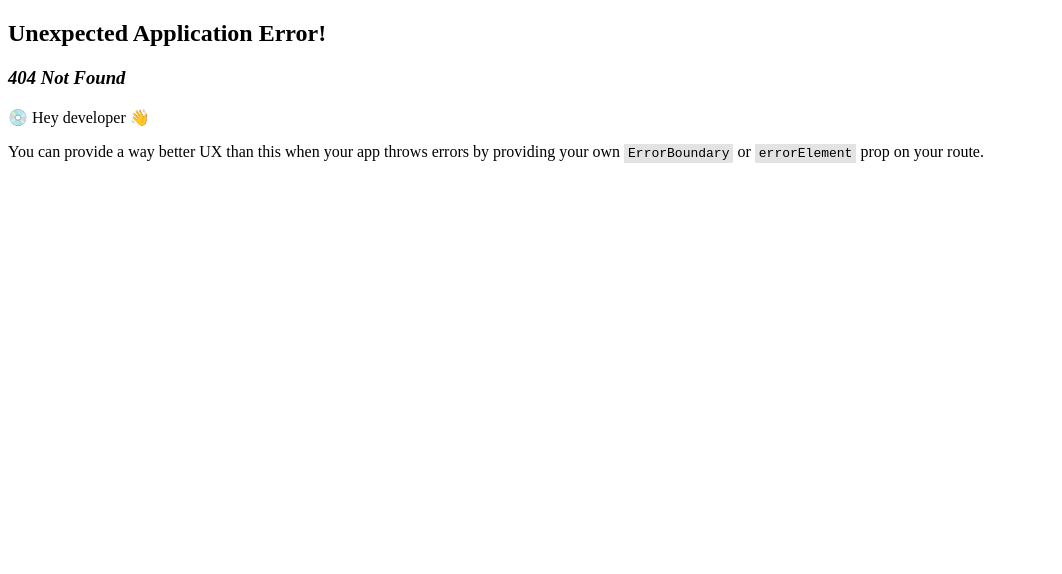
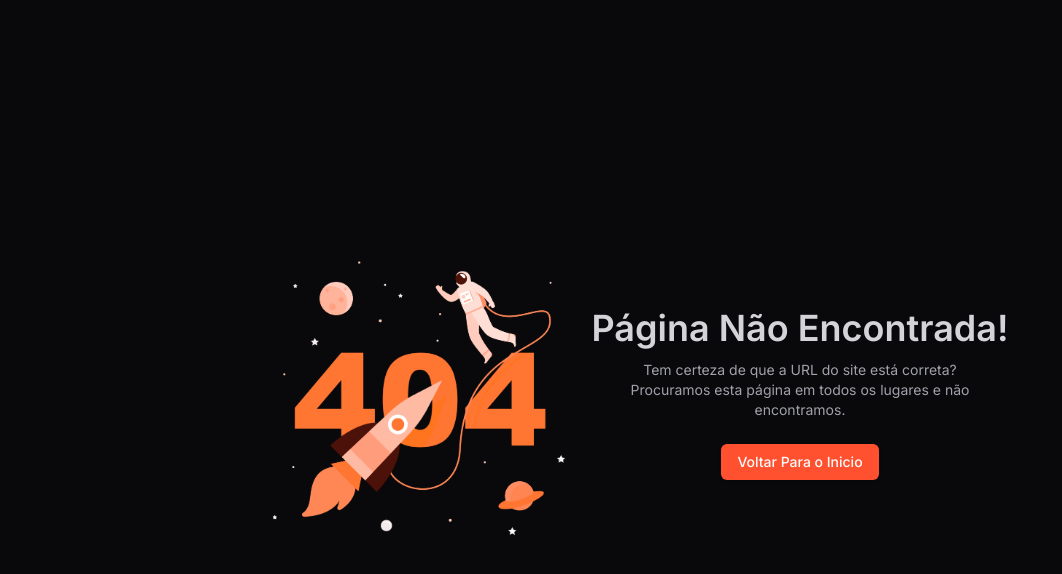
Before and after one commit to guisebastiao/lifeshots, a React (Vite) app: page / in a window 1280 px wide. Before the commit this address had no page. Shown: the top 574 px of the page, without its empty margins (0-1062 px from the left). Built offline with nearby package versions, Linux system fonts and the light colour scheme.

Commit message:
criado a rota not found

```diff
--- a/package.json
+++ b/package.json
@@ -11,6 +11,7 @@
   },
   "dependencies": {
     "@hookform/resolvers": "^3.10.0",
+    "@radix-ui/react-slot": "^1.1.1",
     "@tanstack/react-query": "^5.64.1",
     "axios": "^1.7.9",
     "class-variance-authority": "^0.7.1",
--- /dev/null
+++ b/src/components/ui/button.jsx
@@ -0,0 +1,48 @@
+import * as React from "react"
+import { Slot } from "@radix-ui/react-slot"
+import { cva } from "class-variance-authority";
+
+import { cn } from "@/lib/utils"
+
+const buttonVariants = cva(
+  "inline-flex items-center justify-center gap-2 whitespace-nowrap rounded-md text-sm font-medium transition-colors focus-visible:outline-none focus-visible:ring-1 focus-visible:ring-ring disabled:pointer-events-none disabled:opacity-50 [&_svg]:pointer-events-none [&_svg]:size-4 [&_svg]:shrink-0",
+  {
+    variants: {
+      variant: {
+        default:
+          "bg-primary text-primary-foreground shadow hover:bg-primary/90",
+        destructive:
+          "bg-destructive text-destructive-foreground shadow-sm hover:bg-destructive/90",
+        outline:
+          "border border-input bg-background shadow-sm hover:bg-accent hover:text-accent-foreground",
+        secondary:
+          "bg-secondary text-secondary-foreground shadow-sm hover:bg-secondary/80",
+        ghost: "hover:bg-accent hover:text-accent-foreground",
+        link: "text-primary underline-offset-4 hover:underline",
+      },
+      size: {
+        default: "h-9 px-4 py-2",
+        sm: "h-8 rounded-md px-3 text-xs",
+        lg: "h-10 rounded-md px-8",
+        icon: "h-9 w-9",
+      },
+    },
+    defaultVariants: {
+      variant: "default",
+      size: "default",
+    },
+  }
+)
+
+const Button = React.forwardRef(({ className, variant, size, asChild = false, ...props }, ref) => {
+  const Comp = asChild ? Slot : "button"
+  return (
+    (<Comp
+      className={cn(buttonVariants({ variant, size, className }))}
+      ref={ref}
+      {...props} />)
+  );
+})
+Button.displayName = "Button"
+
+export { Button, buttonVariants }
--- a/src/main.jsx
+++ b/src/main.jsx
@@ -1,5 +1,7 @@
 import { RouterProvider } from "react-router-dom";
 import { createRoot } from "react-dom/client";
+
+import "@/global.css";
 
 import { AppContextProvider } from "@/context/index";
 import { router } from "@/routes/index";
--- /dev/null
+++ b/src/pages/Login.jsx
@@ -0,0 +1,7 @@
+export const Login = () => {
+  return (
+    <main>
+      <h1>Login</h1>
+    </main>
+  );
+};
--- /dev/null
+++ b/src/pages/NotFound.jsx
@@ -0,0 +1,42 @@
+import { Button } from "@/components/ui/button";
+import { useNavigate } from "react-router-dom";
+import { useAuth } from "@/context/AuthProvider";
+
+export const NotFound = () => {
+  const navigate = useNavigate();
+  const { isAuthenticated } = useAuth();
+
+  const goToPage = () => {
+    if (isAuthenticated) {
+      navigate("/");
+    } else {
+      navigate("/login");
+    }
+  };
+
+  return (
+    <main className="bg-zinc-950 w-screen h-screen flex items-center justify-center flex-col md:flex-row">
+      <section>
+        <img
+          src="/not-found.png"
+          alt="img-not-found"
+          className="max-w-80 w-full"
+        />
+      </section>
+      <section className="flex items-center justify-center flex-col">
+        <h1 className="text-4xl text-zinc-300 m-3 font-semibold text-center">
+          Página Não Encontrada!
+        </h1>
+        <p className="text-sm text-zinc-400 text-center max-w-sm px-4">
+          Tem certeza de que a URL do site está correta? Procuramos esta página
+          em todos os lugares e não encontramos.
+        </p>
+        <Button
+          className="m-6 bg-primary-theme text-zinc-50 hover:bg-primary-theme-hover"
+          onClick={goToPage}>
+          <span>Voltar Para o Inicio</span>
+        </Button>
+      </section>
+    </main>
+  );
+};
--- a/tailwind.config.js
+++ b/tailwind.config.js
@@ -5,53 +5,61 @@ export default {
   theme: {
     extend: {
       borderRadius: {
-  			lg: 'var(--radius)',
-  			md: 'calc(var(--radius) - 2px)',
-  			sm: 'calc(var(--radius) - 4px)'
+        lg: "var(--radius)",
+        md: "calc(var(--radius) - 2px)",
+        sm: "calc(var(--radius) - 4px)",
+      },
+      backgroundColor: {
+        gradient: "linear-gradient(to right, #FF512F, #F09819)",
+        "gradient-opacity": "linear-gradient(to top, #000000, transparent)",
       },
       colors: {
-  			background: 'hsl(var(--background))',
-  			foreground: 'hsl(var(--foreground))',
+        "primary-theme": "#FF512F",
+        "secondary-theme": "#F09819",
+        "primary-theme-hover": "#D1563E",
+        "transparent-color": "rgba(0, 0, 0, 0.5)",
+        background: "hsl(var(--background))",
+        foreground: "hsl(var(--foreground))",
         card: {
-  				DEFAULT: 'hsl(var(--card))',
-  				foreground: 'hsl(var(--card-foreground))'
+          DEFAULT: "hsl(var(--card))",
+          foreground: "hsl(var(--card-foreground))",
         },
         popover: {
-  				DEFAULT: 'hsl(var(--popover))',
-  				foreground: 'hsl(var(--popover-foreground))'
+          DEFAULT: "hsl(var(--popover))",
+          foreground: "hsl(var(--popover-foreground))",
         },
         primary: {
-  				DEFAULT: 'hsl(var(--primary))',
-  				foreground: 'hsl(var(--primary-foreground))'
+          DEFAULT: "hsl(var(--primary))",
+          foreground: "hsl(var(--primary-foreground))",
         },
         secondary: {
-  				DEFAULT: 'hsl(var(--secondary))',
-  				foreground: 'hsl(var(--secondary-foreground))'
+          DEFAULT: "hsl(var(--secondary))",
+          foreground: "hsl(var(--secondary-foreground))",
         },
         muted: {
-  				DEFAULT: 'hsl(var(--muted))',
-  				foreground: 'hsl(var(--muted-foreground))'
+          DEFAULT: "hsl(var(--muted))",
+          foreground: "hsl(var(--muted-foreground))",
         },
         accent: {
-  				DEFAULT: 'hsl(var(--accent))',
-  				foreground: 'hsl(var(--accent-foreground))'
+          DEFAULT: "hsl(var(--accent))",
+          foreground: "hsl(var(--accent-foreground))",
         },
         destructive: {
-  				DEFAULT: 'hsl(var(--destructive))',
-  				foreground: 'hsl(var(--destructive-foreground))'
+          DEFAULT: "hsl(var(--destructive))",
+          foreground: "hsl(var(--destructive-foreground))",
         },
-  			border: 'hsl(var(--border))',
-  			input: 'hsl(var(--input))',
-  			ring: 'hsl(var(--ring))',
+        border: "hsl(var(--border))",
+        input: "hsl(var(--input))",
+        ring: "hsl(var(--ring))",
         chart: {
-  				'1': 'hsl(var(--chart-1))',
-  				'2': 'hsl(var(--chart-2))',
-  				'3': 'hsl(var(--chart-3))',
-  				'4': 'hsl(var(--chart-4))',
-  				'5': 'hsl(var(--chart-5))'
-  			}
-  		}
-  	}
+          1: "hsl(var(--chart-1))",
+          2: "hsl(var(--chart-2))",
+          3: "hsl(var(--chart-3))",
+          4: "hsl(var(--chart-4))",
+          5: "hsl(var(--chart-5))",
+        },
+      },
+    },
   },
   plugins: [require("tailwindcss-animate")],
 };
```
Also changed, not shown: src/routes/index.jsx (+13 -1 lines), public/not-found.png (added), 1 other file (tests, documents, lock files or other folders). Lines whose indentation alone changed are shown as unchanged.
